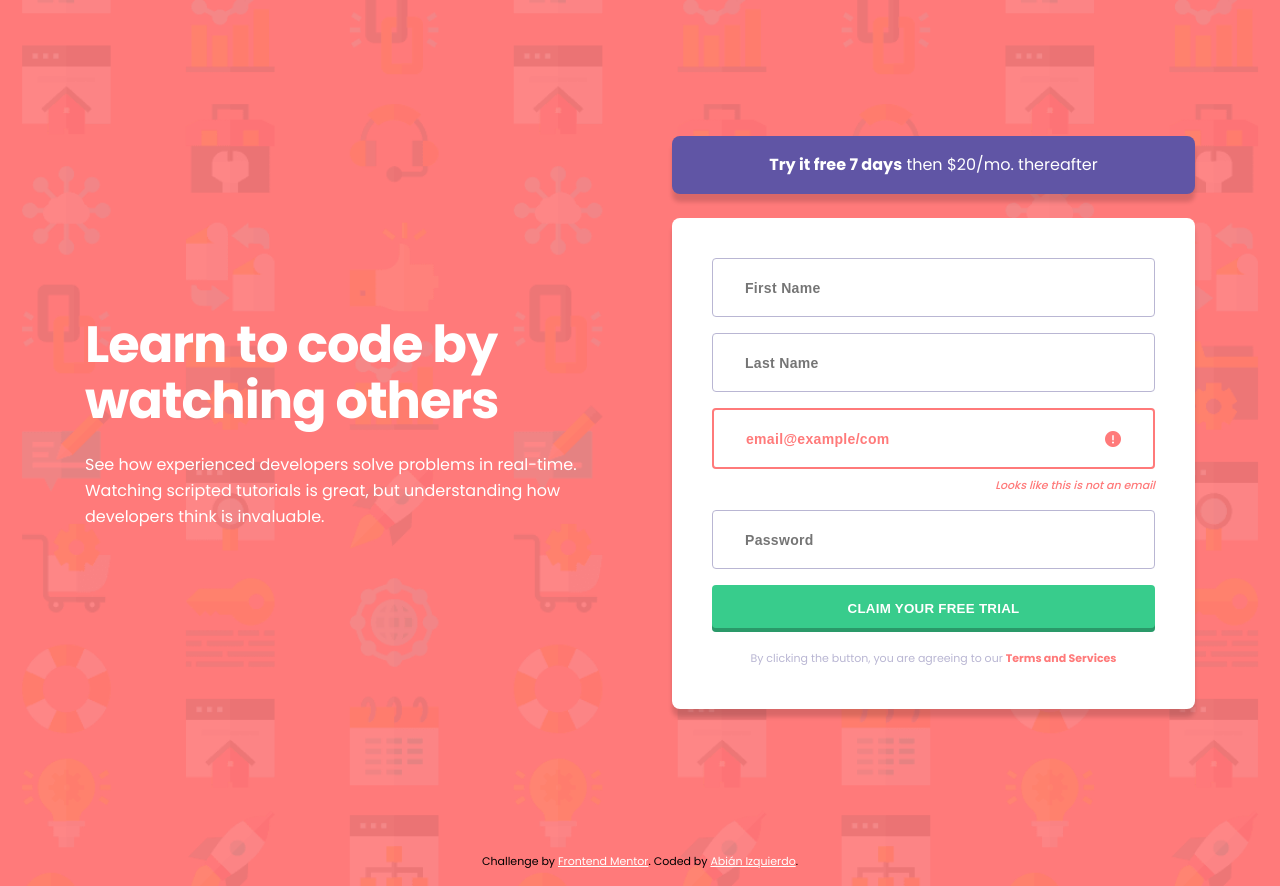
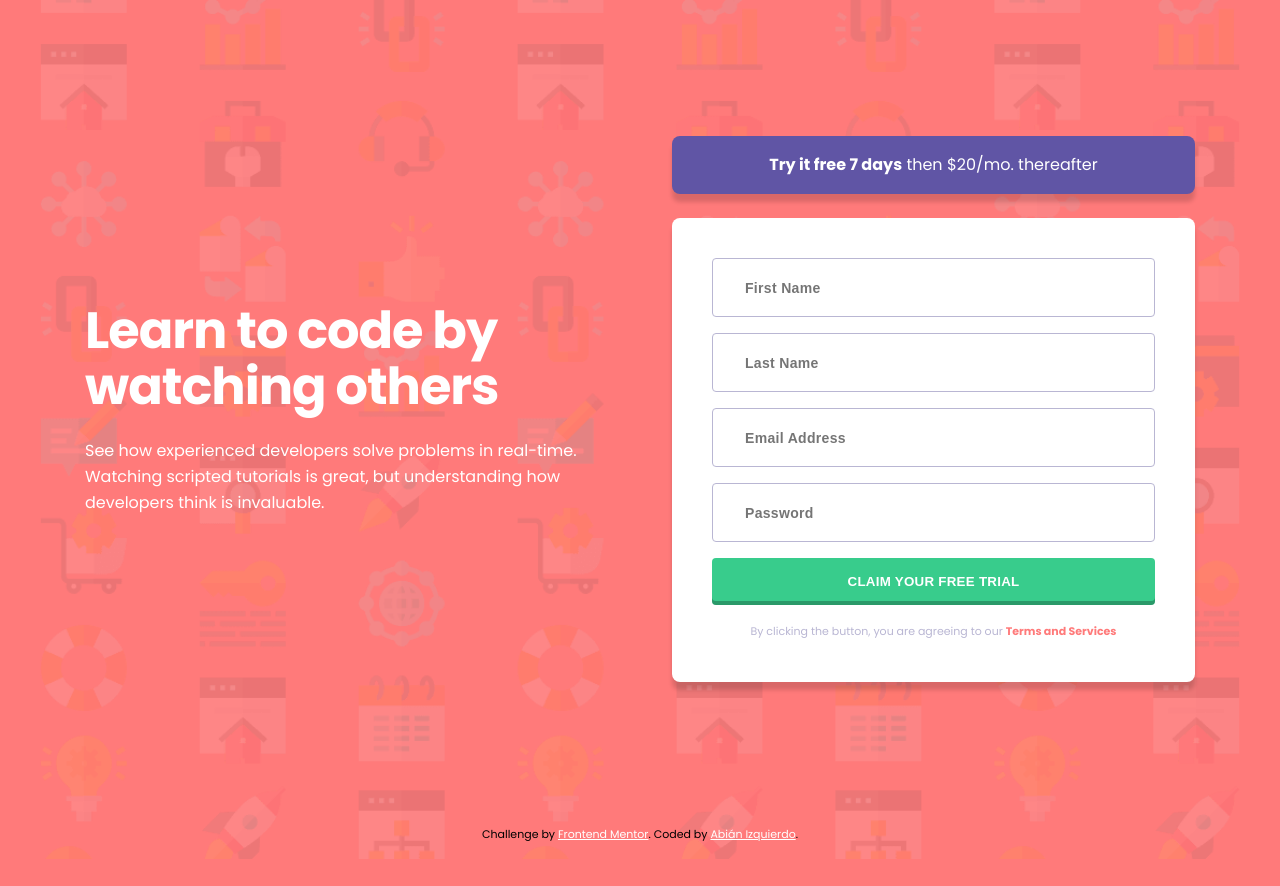
Before and after one commit to abizmo/intro-component-signup-form, a React (Create React App) app: page / in a window 1280 px wide. After the commit the page ends 859 px from the top, so only its background shows below. Built offline with nearby package versions, Linux system fonts and the light colour scheme.

Commit message:
Validate email

```diff
--- a/src/components/SignUpForm/SignUpForm.module.css
+++ b/src/components/SignUpForm/SignUpForm.module.css
@@ -110,7 +110,7 @@
   }
 }
 
-.error {
+.error.input {
   border-color: var(--primary-red);
   border-width: 2px;
 }
--- a/src/components/SignUpForm/index.jsx
+++ b/src/components/SignUpForm/index.jsx
@@ -1,8 +1,30 @@
-import React from 'react';
+import React, { useState } from 'react';
 
 import styles from './SignUpForm.module.css';
 
-const SignUpForm = () => (
+const SignUpForm = () => {
+  const [email, setEmail] = useState({
+    value: '',
+    error: '',
+  });
+
+  const isEmpty = (value) => value.trim() === '';
+
+  const validateEmail = (emailToValidate) => {
+    const re = /^(([^<>()[\]\\.,;:\s@"]+(\.[^<>()[\]\\.,;:\s@"]+)*)|(".+"))@((\[[0-9]{1,3}\.[0-9]{1,3}\.[0-9]{1,3}\.[0-9]{1,3}\])|(([a-zA-Z\-0-9]+\.)+[a-zA-Z]{2,}))$/;
+    if (isEmpty(emailToValidate)) return 'Email can not be empty';
+    if (!emailToValidate.match(re)) return 'Looks like this is not an email';
+    return '';
+  };
+
+  const handleChange = ({ value }) => {
+    setEmail({
+      value,
+      error: validateEmail(value),
+    });
+  };
+
+  return (
     <form className={styles.signUpForm}>
       <div className={styles.input}>
         <input
@@ -23,18 +45,25 @@ const SignUpForm = () => (
         />
       </div>
       <div>
-      <div className={`${styles.input} ${styles.error}`}>
+        <div className={`${styles.input} ${!!email.error && styles.error}`}>
           <input
             autoComplete="off"
             id="email"
             name="email"
+            onChange={({ target }) => handleChange(target)}
             placeholder="Email Address"
             type="text"
-          value="email@example/com"
+            value={email.value}
           />
-        <i className="fa-solid fa-circle-exclamation" />
+          {
+            !!email.error
+            && <i className="fa-solid fa-circle-exclamation" />
+          }
         </div>
-      <em className={styles.message}>Looks like this is not an email</em>
+        {
+          !!email.error
+          && <em className={styles.message}>{email.error}</em>
+        }
       </div>
       <div className={styles.input}>
         <input
@@ -57,5 +86,6 @@ const SignUpForm = () => (
       </div>
     </form>
   );
+};
 
 export default SignUpForm;
```
Lines whose indentation alone changed are shown as unchanged.
